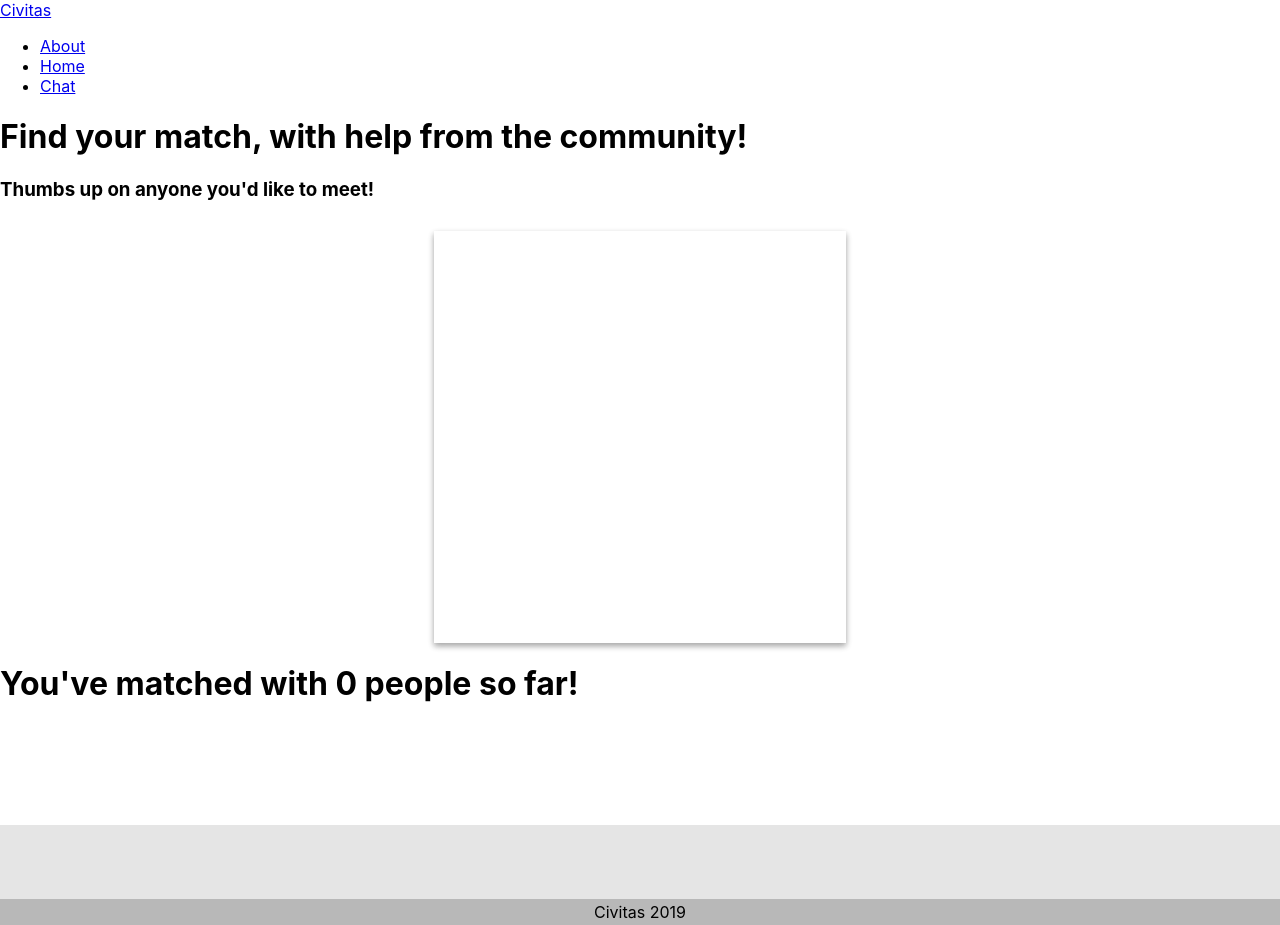
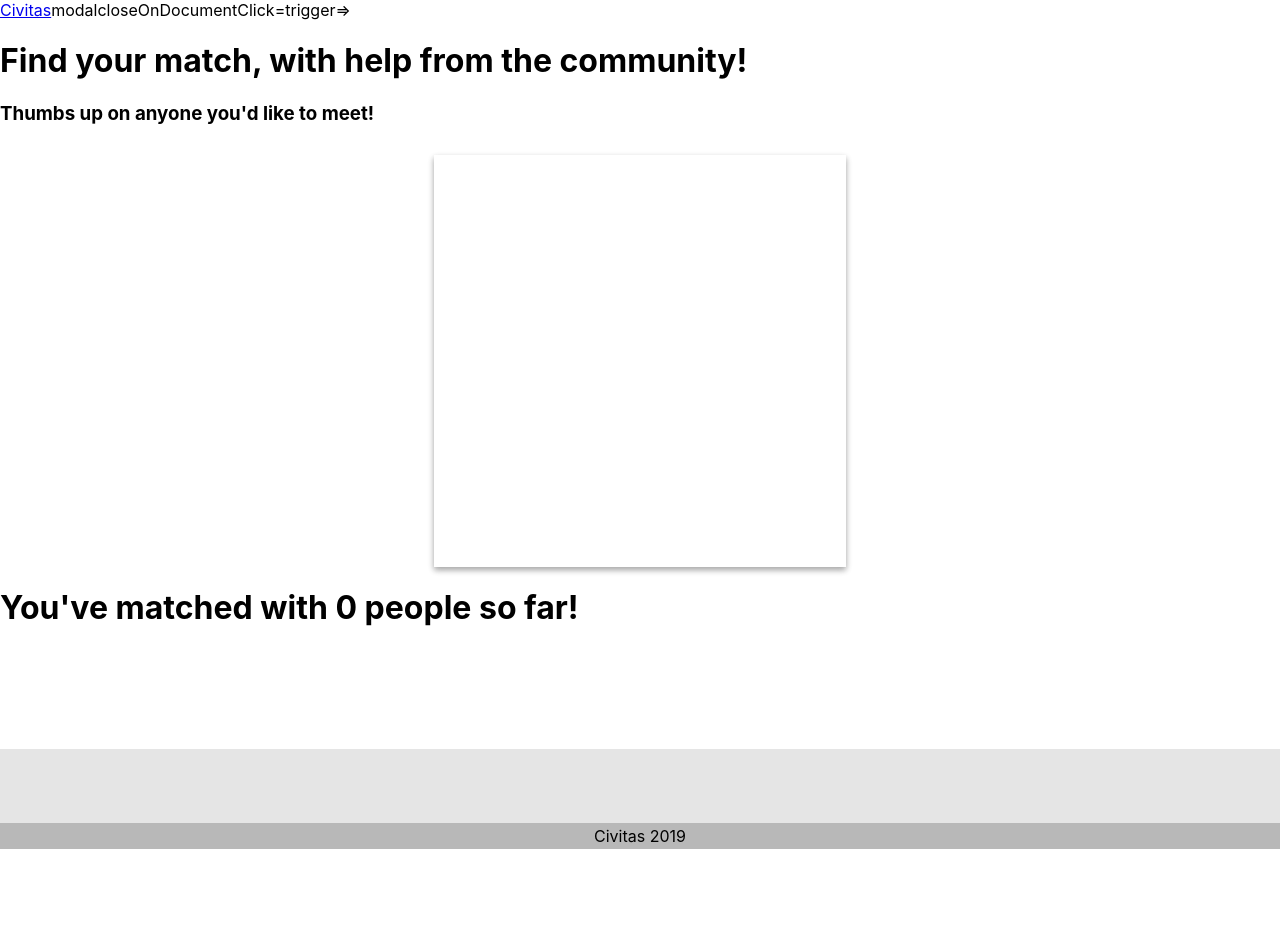
Before and after one commit to JustinL63/Swipe-Squad, a React (Create React App) app in the folder swipe-squad/: page / in a window 1280 px wide. After the commit the page ends 849 px from the top, so only its background shows below. Built offline with nearby package versions, Linux system fonts and the light colour scheme.

Commit message:
still working on the popup menu

```diff
--- a/swipe-squad/package.json
+++ b/swipe-squad/package.json
@@ -6,7 +6,8 @@
     "react": "^16.7.0",
     "react-dom": "^16.7.0",
     "react-router-dom": "^4.3.1",
-    "react-scripts": "2.1.3"
+    "react-scripts": "2.1.3",
+    "reactjs-popup": "^1.3.2"
   },
   "scripts": {
     "start": "react-scripts start",
--- a/swipe-squad/src/App.js
+++ b/swipe-squad/src/App.js
@@ -3,23 +3,51 @@ import { BrowserRouter as Router, Route } from "react-router-dom";
 import Chat from "./Pages/chat";
 import About from "./Pages/about";
 import Home from "./Pages/home";
-import Navbar from "./components/NavBar";
+import Popup from "reactjs-popup";
+import NavBar from "./components/NavBar";
 import Footer from "./components/Footer";
 import Wrapper from "./components/Wrapper";
+import Burger from "./components/Burger";
+
+const styles = {
+  fontFamily: "sans-serif",
+  textAlign: "center",
+  marginTop: "40px"
+};
+
+const contentStyle = {
+  background: "rgba(255,255,255,0",
+  width: "80%",
+  border: "none"
+};
+
+const Menu = () => (
+  <div style={styles}>
+    <Popup
+      modal
+      overlayStyle={{ background: "rgba(255,255,255,0.98" }}
+      contentStyle={contentStyle}
+      closeOnDocumentClick={false}
+      trigger={open => <Burger open={open} />}
+    >
+      {close => <Menu close={close} />}
+    </Popup>
+  </div>
+);
 
 function App() {
   return (
     <Router>
       <div>
-        <Navbar />
+<NavBar />
+
         <Wrapper>
           <Route exact path="/" component={About} />
           <Route exact path="/home" component={Home} />
           <Route exact path="/chat" component={Chat} />
-          {/* <Route exact path="/search" component={Search} /> */}
         </Wrapper>
         <Footer />
-      </div>
+        </div>
     </Router>
   );
 }
--- /dev/null
+++ b/swipe-squad/src/components/Burger/index.js
@@ -0,0 +1,10 @@
+import React from "react";
+
+
+export default ({ open, ...props }) => (
+  <div className={open ? "burger-menu open" : "burger-menu"} {...props}>
+    <div className="bar1" key="b1" />
+    <div className="bar2" key="b2" />
+    <div className="bar3" key="b3" />
+  </div>
+);
--- a/swipe-squad/src/components/NavBar/index.js
+++ b/swipe-squad/src/components/NavBar/index.js
@@ -1,10 +1,12 @@
 import React from "react";
 import { Link } from "react-router-dom";
 import "./style.css";
+import Burger from "../Burger";
+import Popup from "../Popup"
 
-const navStyle = {
-  textAlign: 'center',
-}
+// const navStyle = {
+//   textAlign: 'center',
+// }
 
 // Depending on the current path, this component sets the "active" class on the appropriate navigation link item
 function Navbar() {
@@ -13,38 +15,15 @@ function Navbar() {
       <Link className="navbar-brand" to="/">
         Civitas
       </Link>
-      <div>
-        <ul className="navbar-nav">
-          <li className="nav-item">
-            <Link
-              to="/"
-              className={
-                window.location.pathname === "/" || window.location.pathname === "/about"
-                  ? "nav-link active"
-                  : "nav-link"
-              }
-            >
-              About
-            </Link>
-          </li>
-          <li className="nav-item">
-            <Link
-              to="/home"
-              className={window.location.pathname === "/home" ? "nav-link active" : "nav-link"}
-            >
-              Home
-            </Link>
-          </li>
-          <li className="nav-item">
-            <Link
-              to="/chat"
-              className={window.location.pathname === "/chat" ? "nav-link active" : "nav-link"}
-            >
-              Chat
-            </Link>
-          </li>
-        </ul>
-      </div>
+
+      modal
+      {/* overlayStyle={{background: "white"}} */}
+      closeOnDocumentClick={false}
+      trigger={open => <Burger open={open}/>}
+      >
+      {close => <Popup close={close} />}
+
+
     </nav>
   );
 }
--- /dev/null
+++ b/swipe-squad/src/components/Popup/index.js
@@ -0,0 +1,11 @@
+import React from "react";
+
+export default ({ close }) => (
+  <div className="menu">
+    <ul>
+      <li onClick={close}>Home</li>
+      <li onClick={close}>About</li>
+      <li onClick={close}>Chat</li>
+    </ul>
+  </div>
+);
--- a/swipe-squad/src/index.css
+++ b/swipe-squad/src/index.css
@@ -12,3 +12,66 @@ code {
   font-family: source-code-pro, Menlo, Monaco, Consolas, "Courier New",
     monospace;
 }
+
+
+.burger-menu,
+.burger-menu.open {
+  display: inline-block;
+  cursor: pointer;
+  position: fixed;
+  right: 20px;
+  bottom: 40px;
+  z-index: 9999;
+  background: #fff;
+  padding: 10px;
+  border-radius: 25px;
+  box-shadow: 0 1px 4px rgba(0, 0, 0, 0.3);
+}
+
+.burger-menu .bar1,
+.bar2,
+.bar3 {
+  width: 25px;
+  height: 3px;
+  background-color: #333;
+  margin: 4px 0;
+  transition: 0.4s;
+}
+
+.burger-menu.open .bar1 {
+  -webkit-transform: rotate(-45deg) translate(-4px, 4px);
+  transform: rotate(-45deg) translate(-4px, 4px);
+}
+
+.burger-menu.open .bar2 {
+  opacity: 0;
+}
+
+.burger-menu.open .bar3 {
+  -webkit-transform: rotate(45deg) translate(-6px, -6px);
+  transform: rotate(45deg) translate(-6px, -6px);
+}
+
+/* Menu */
+
+.menu {
+  width: 100%;
+  display: block;
+  text-align: center;
+  padding: 0px;
+}
+.menu ul {
+  position: relative;
+  top: 0px;
+  font-size: 24px;
+  padding: 0px;
+}
+.menu li {
+  list-style: outside none none;
+  margin: 10px 0px;
+  padding: 0;
+  cursor: pointer;
+}
+.menu li:hover {
+  color: #ff0000;
+}
```
Also changed, not shown: 1 other file (tests, documents, lock files or other folders).
